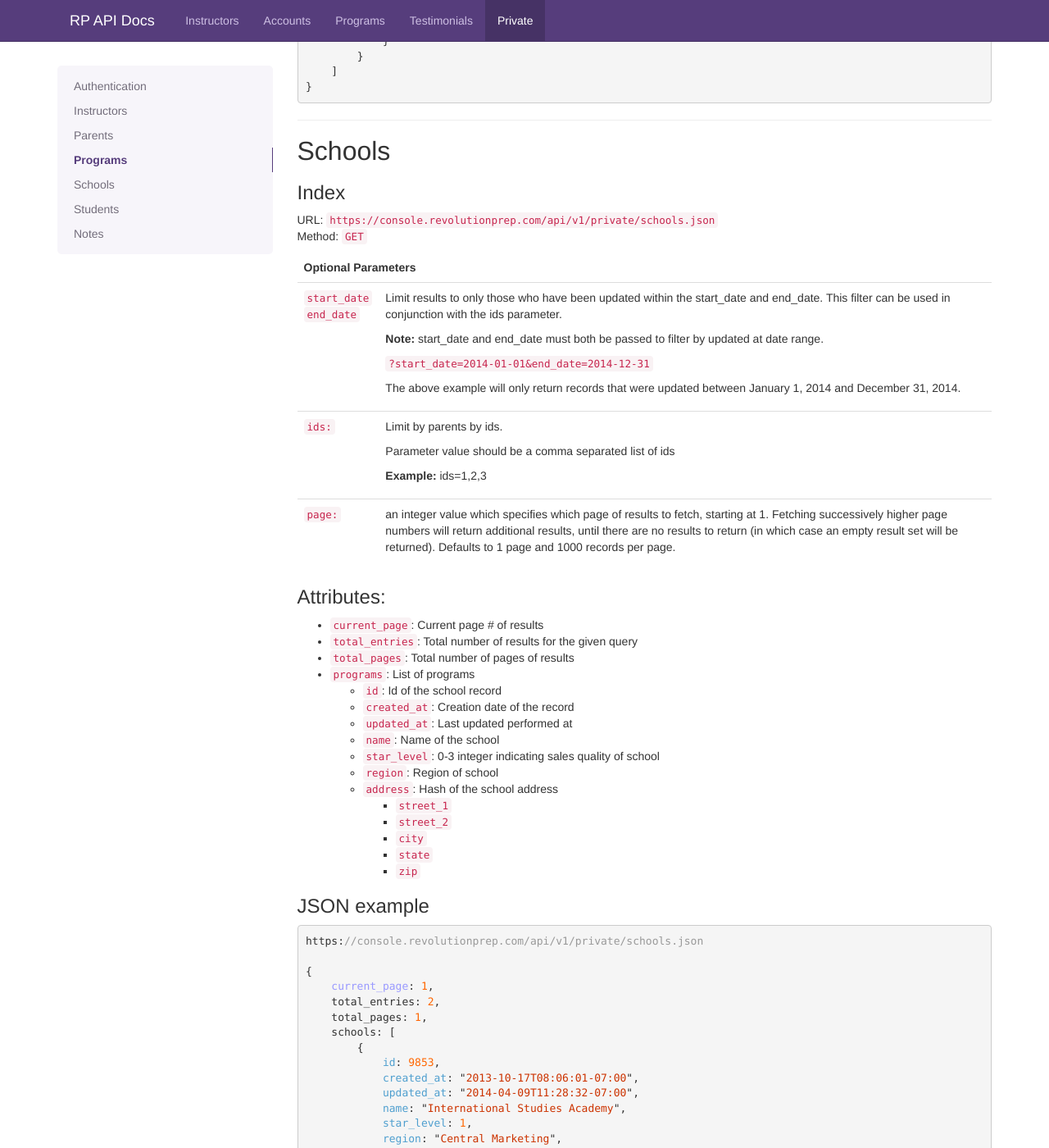
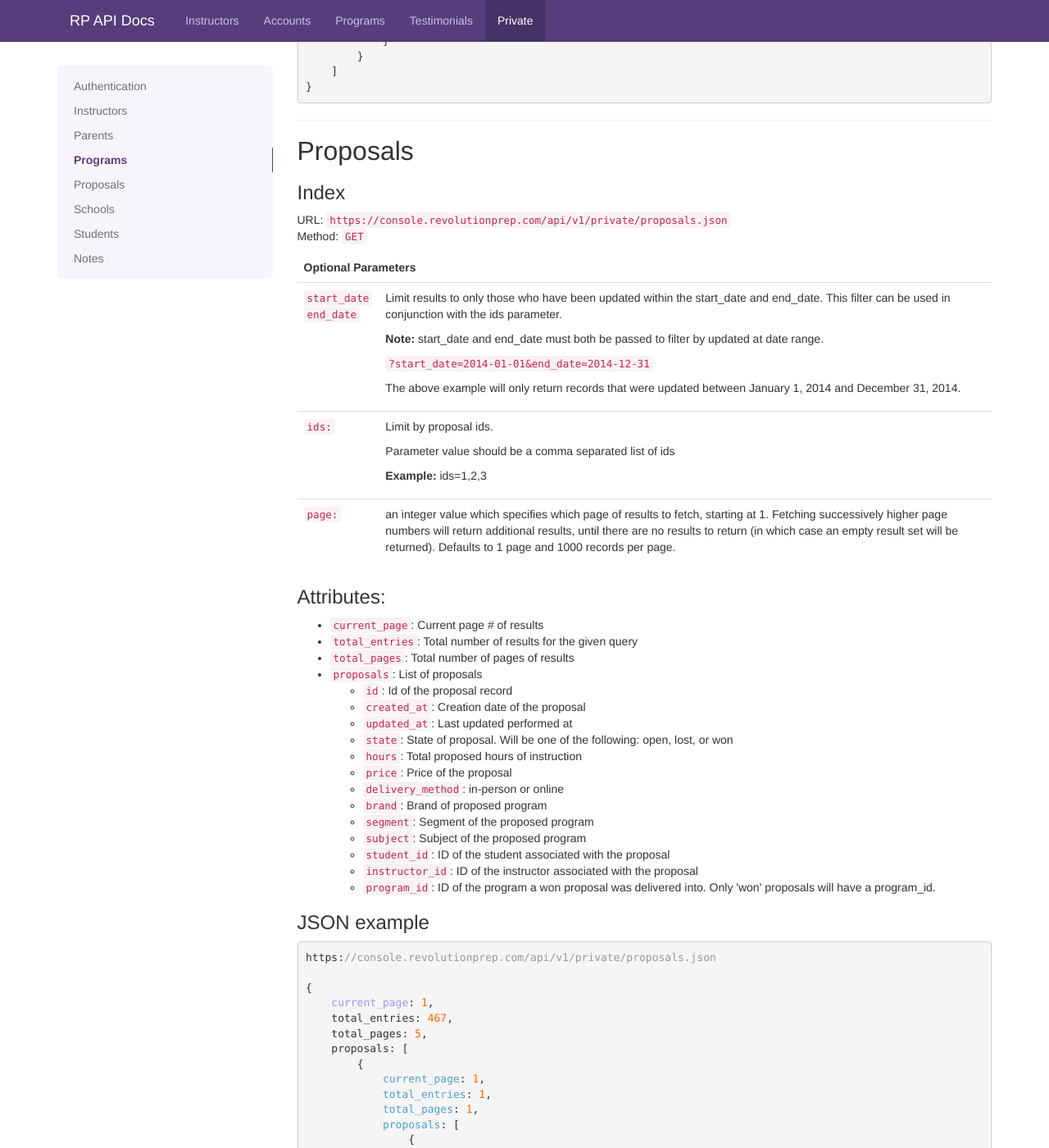
Before and after one commit to RevolutionPrep/RevolutionPrep.github.io, a Jekyll site: the page built from private.html, in a window 1280 px wide and 1400 px high, scrolled down 5647 px. Shown: the whole window at 82% size. Built offline with Jekyll 4.4.1, drawn with Linux system fonts in a browser that asks for light colours; Markdown is read by kramdown in place of the engine named in the settings; comment, search, counter and statistics services are not loaded; some of the changed text lies outside the part shown.

Commit message:
Add documentation for Private Proposals Index API

```diff
--- a/_includes/nav-private.html
+++ b/_includes/nav-private.html
@@ -2,6 +2,7 @@
 <li><a href="#instructors">Instructors</a></li>
 <li><a href="#parents">Parents</a></li>
 <li><a href="#programs">Programs</a></li>
+<li><a href="#proposals">Proposals</a></li>
 <li><a href="#schools">Schools</a></li>
 <li><a href="#students">Students</a></li>
 <li><a href="#notes">Notes</a></li>
--- a/private.html
+++ b/private.html
@@ -41,7 +41,7 @@
         <tr>
             <td><code>ids:</code></td>
             <td>
-                <p>Limit by parents by ids.</p>
+                <p>Limit by instructor ids.</p>
                 <p>Parameter value should be a comma separated list of ids</p>
                 <p><strong>Example:</strong> ids=1,2,3</p>
             </td>
@@ -255,7 +255,7 @@
         <tr>
             <td><code>ids:</code></td>
             <td>
-                <p>Limit by parents by ids.</p>
+                <p>Limit by program ids.</p>
                 <p>Parameter value should be a comma separated list of ids</p>
                 <p><strong>Example:</strong> ids=1,2,3</p>
             </td>
@@ -352,6 +352,111 @@
     ]
 }
 {% endhighlight %}
+
+
+
+
+
+
+
+<hr />
+
+<h2 id="proposals">Proposals</h2>
+
+<h3>Index</h3>
+<p>
+    URL: <code>https://console.revolutionprep.com/api/v1/private/proposals.json</code><br>
+    Method: <code>GET</code><br>
+</p>
+<table class="table">
+    <thead>
+        <tr>
+            <th colspan='2'>Optional Parameters</th>
+        </tr>
+    </thead>
+    <tbody>
+        <tr>
+            <td><code>start_date</code><br /><code>end_date</code></td>
+            <td>
+                <p>Limit results to only those who have been updated within the start_date and end_date. This filter can be used in conjunction with the ids parameter.</p>
+                <p><strong>Note:</strong> start_date and end_date must both be passed to filter by updated at date range.</p>
+                <p><code>?start_date=2014-01-01&end_date=2014-12-31</code></p>
+                <p>The above example will only return records that were updated between January 1, 2014 and December 31, 2014.</p>
+            </td>
+        </tr>
+        <tr>
+            <td><code>ids:</code></td>
+            <td>
+                <p>Limit by proposal ids.</p>
+                <p>Parameter value should be a comma separated list of ids</p>
+                <p><strong>Example:</strong> ids=1,2,3</p>
+            </td>
+        </tr>
+        <tr>
+            <td><code>page:</code></td>
+            <td><p>an integer value which specifies which page of results to fetch, starting at 1. Fetching successively higher page numbers will return additional results, until there are no results to return (in which case an empty result set will be returned). Defaults to 1 page and 1000 records per page.</p></td>
+        </tr>
+    </tbody>
+</table>
+
+<h3>Attributes:</h3>
+<ul>
+    <li><code>current_page</code>: Current page # of results</li>
+    <li><code>total_entries</code>: Total number of results for the given query</li>
+    <li><code>total_pages</code>: Total number of pages of results</li>
+    <li><code>proposals</code>: List of proposals</li>
+    <ul>
+        <li><code>id</code>: Id of the proposal record</li>
+        <li><code>created_at</code>: Creation date of the proposal</li>
+        <li><code>updated_at</code>: Last updated performed at</li>
+        <li><code>state</code>: State of proposal. Will be one of the following: open, lost, or won</li>
+        <li><code>hours</code>: Total proposed hours of instruction</li>
+        <li><code>price</code>: Price of the proposal</li>
+        <li><code>delivery_method</code>: in-person or online</li>
+        <li><code>brand</code>: Brand of proposed program</li>
+        <li><code>segment</code>: Segment of the proposed program</li>
+        <li><code>subject</code>: Subject of the proposed program</li>
+        <li><code>student_id</code>: ID of the student associated with the proposal</li>
+        <li><code>instructor_id</code>: ID of the instructor associated with the proposal</li>
+        <li><code>program_id</code>: ID of the program a won proposal was delivered into.  Only 'won' proposals will have a program_id.</li>
+    </ul>
+</ul>
+
+<h3>JSON example</h3>
+{% highlight javascript %}
+https://console.revolutionprep.com/api/v1/private/proposals.json
+
+{
+    current_page: 1,
+    total_entries: 467,
+    total_pages: 5,
+    proposals: [
+        {
+            current_page: 1,
+            total_entries: 1,
+            total_pages: 1,
+            proposals: [
+                {
+                    id: 106078,
+                    created_at: "2014-07-02T10:38:53-07:00",
+                    updated_at: "2014-07-02T11:18:53-07:00",
+                    state: "won",
+                    hours: 10,
+                    price: "1000.0",
+                    delivery_method: "online",
+                    brand: "Private Tutoring",
+                    segment: "Standard",
+                    subject: "SAT",
+                    student_id: 123456,
+                    instructor_id: 1234,
+                    program_id: 210292
+                }
+            ]
+        }
+    ]
+}
+{% endhighlight %}
+
 
 
 <hr />
```
Also changed, not shown: other parts of private.html (+1 -1 lines).
